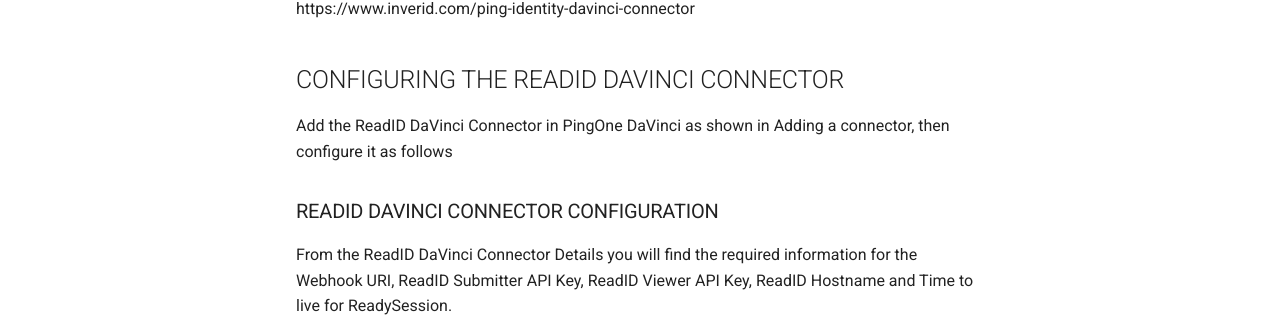
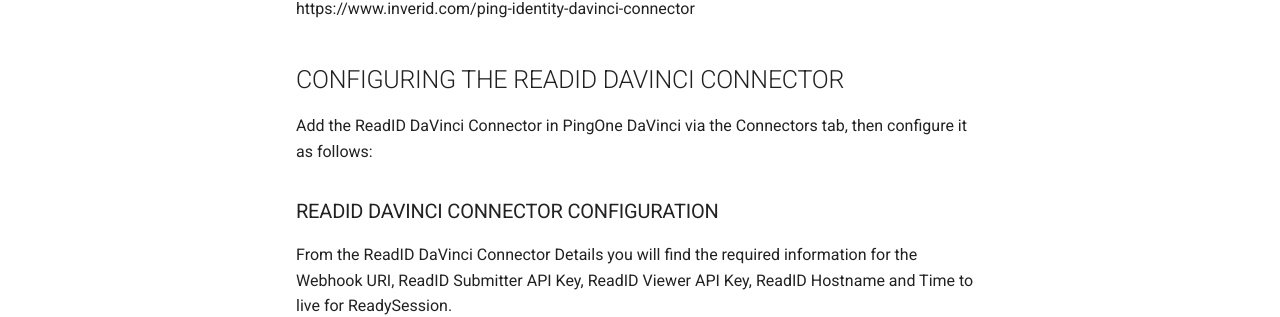
Before and after one commit to pingone-davinci/documentation, an MkDocs documentation site: the page built from docs/inverid/README.md, in a window 1280 px wide and 900 px high, scrolled down 1075 px. Shown: the part 144-461 px from the top of the window. Built offline with MkDocs 1.6.1 and Material for MkDocs 9.7.7, drawn with Linux system fonts in a browser that asks for light colours; comment, search, counter and statistics services are not loaded.

Commit message:
Update README.md

```diff
--- a/docs/inverid/README.md
+++ b/docs/inverid/README.md
@@ -32,7 +32,7 @@
 
 
 ## CONFIGURING THE READID DAVINCI CONNECTOR
-Add the ReadID DaVinci Connector in PingOne DaVinci as shown in Adding a connector, then configure it as follows
+Add the ReadID DaVinci Connector in PingOne DaVinci via the Connectors tab, then configure it as follows:
 
 
 ### READID DAVINCI CONNECTOR CONFIGURATION
```
